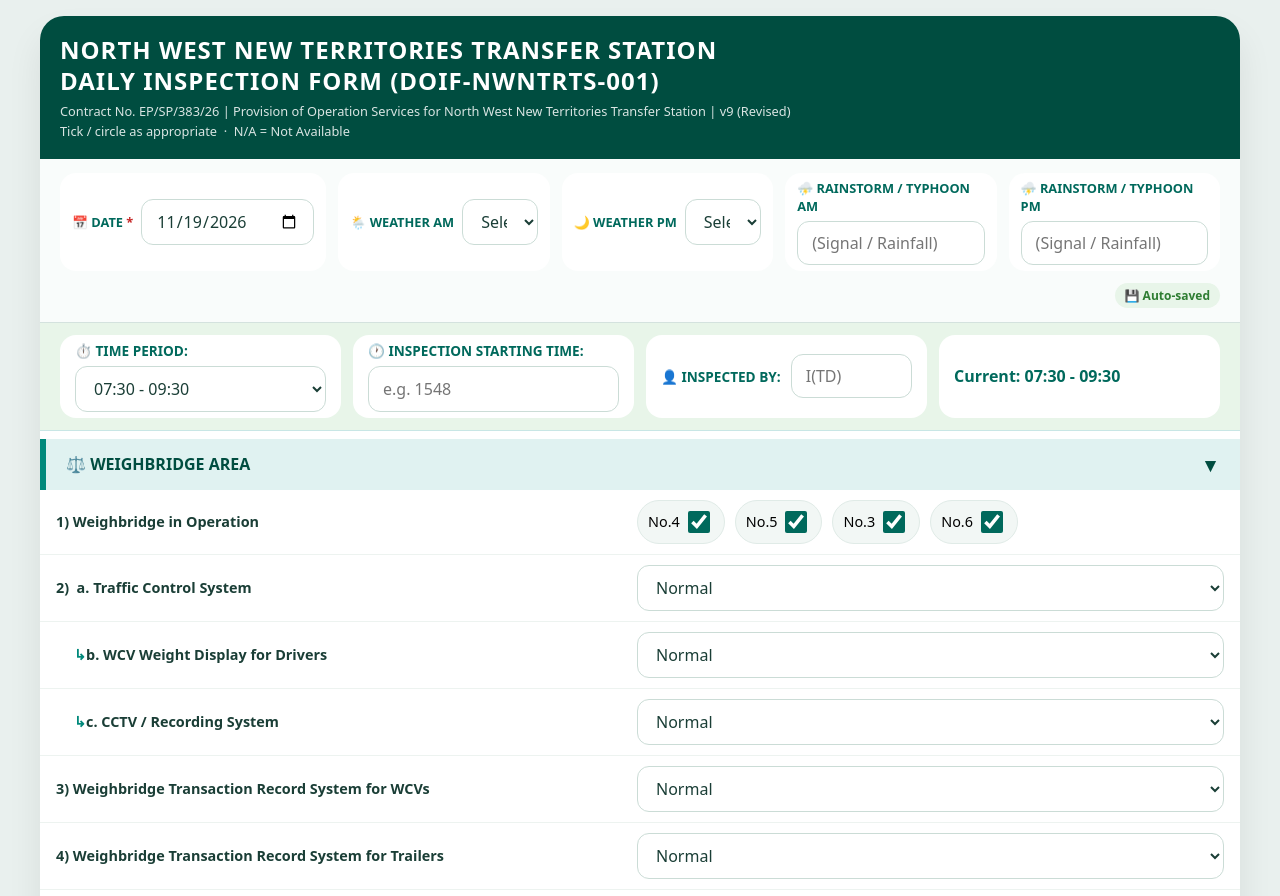
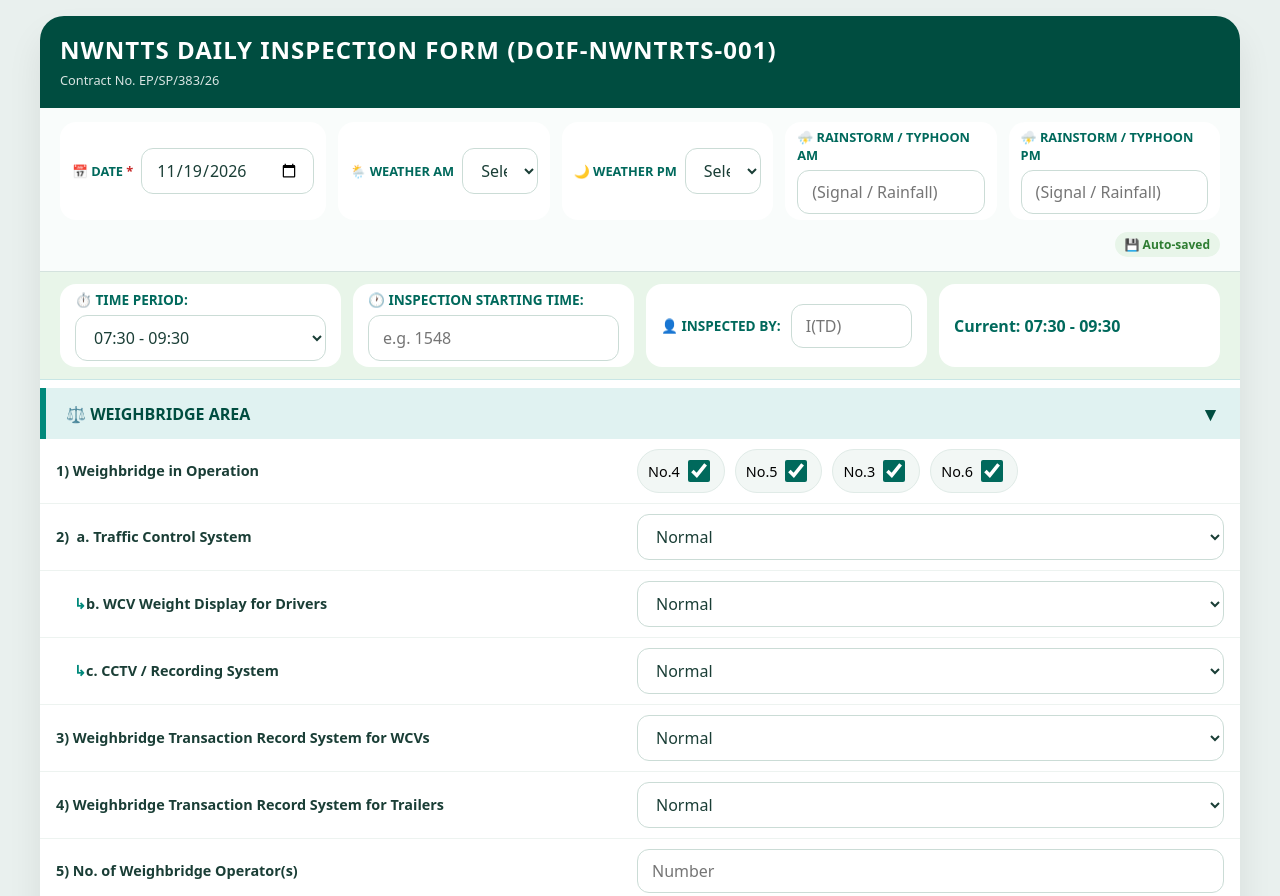
Before and after one commit to TDGWKTS/nwntts, a plain HTML site: page index.html in a window 1280 px wide. Shown: the top 896 px of the page. Drawn offline with Linux system fonts and the light colour scheme.

Commit message:
Shorten form title to NWNTTS Daily Inspection Form; remove bottom note

```diff
--- a/index.html
+++ b/index.html
@@ -87,8 +87,8 @@
 <body>
 <div class="form-container">
     <div class="doc-header">
-        <h1>NORTH WEST NEW TERRITORIES TRANSFER STATION<br>DAILY INSPECTION FORM (DOIF-NWNTRTS-001)</h1>
-        <div class="sub">Contract No. EP/SP/383/26 | Provision of Operation Services for North West New Territories Transfer Station | v9 (Revised)<br>Tick / circle as appropriate &nbsp;·&nbsp; N/A = Not Available</div>
+        <h1>NWNTTS DAILY INSPECTION FORM (DOIF-NWNTRTS-001)</h1>
+        <div class="sub">Contract No. EP/SP/383/26</div>
     </div>
 
     <div class="meta-bar">
@@ -323,7 +323,6 @@
         </div>
 
         <button type="button" id="exportBtn" class="btn-primary">📎 EXPORT TO EXCEL</button>
-        <div class="legend"><p>✅ NWNT Transfer Station Daily Inspection (DOIF-NWNTRTS-001 v9, Revised) | Contract EP/SP/383/26 | Auto-save | Smart ID/Time | Export = one standalone worksheet "Data" (row 1 = header for every item on this form, row 2 = record; every field included once, columns in the same order every time) | Page 1 (Operation) + Page 2 (Environmental Monitoring, Manning Level &amp; Remarks)</p></div>
     </form>
 </div>
 
```
